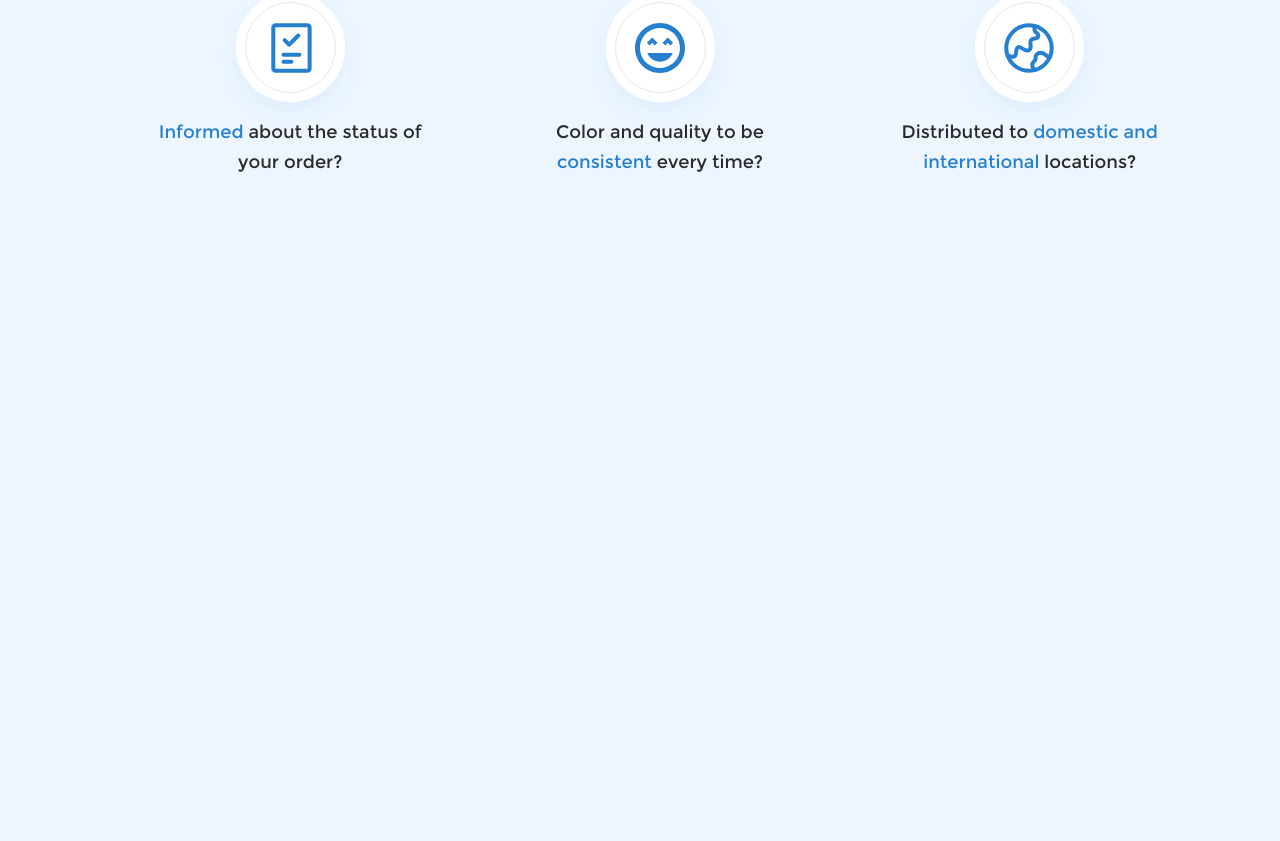
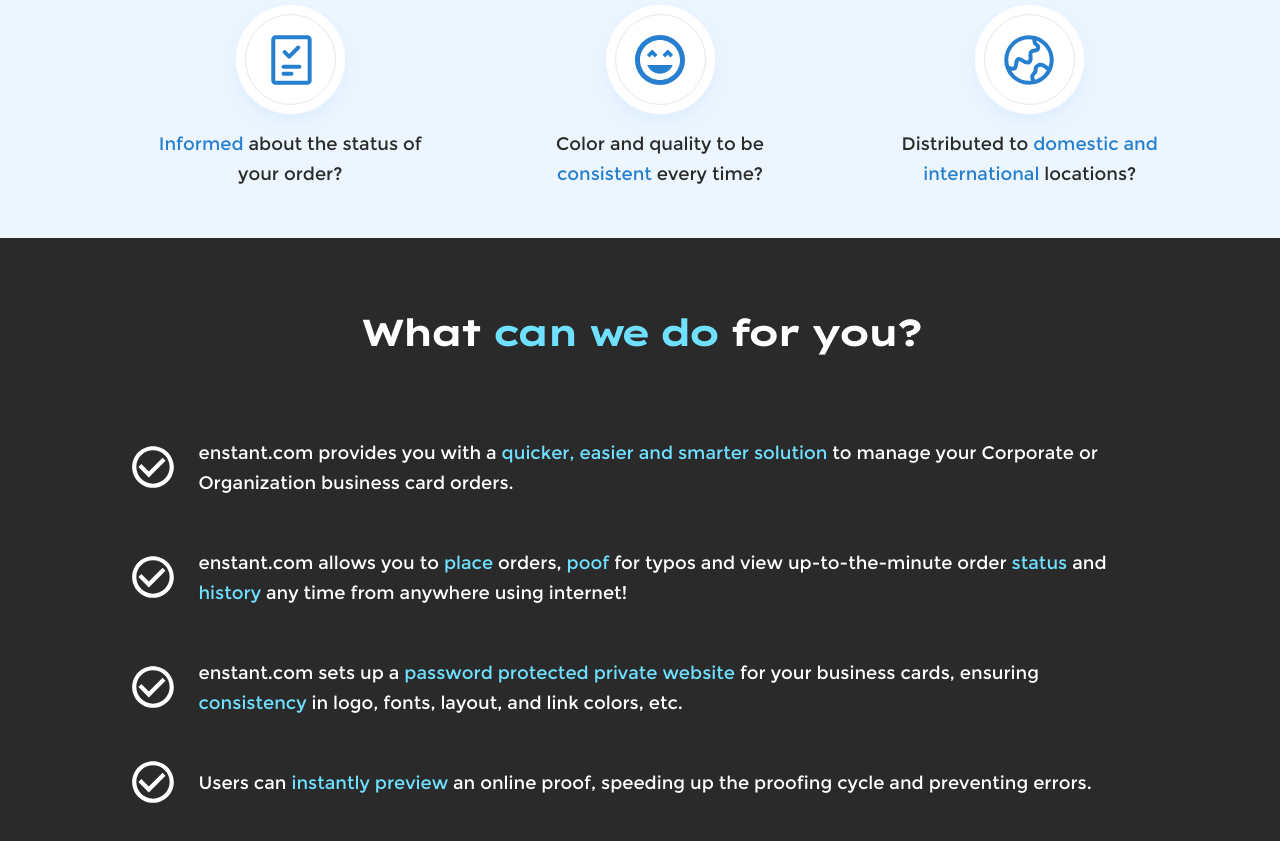
Before and after one commit to erik-ksth/enstant, a React (Create React App) app: page / in a window 1280 px wide. Shown: the part 1625-2466 px from the top of the page. Before the commit the page ends 1851 px from the top, so only its background shows below. Built offline with nearby package versions, Linux system fonts and the light colour scheme.

Commit message:
feat: what can we do for you session

```diff
--- /dev/null
+++ b/src/components/modules/HomePage/WhatCanWeDoSession/index.js
@@ -0,0 +1,75 @@
+import CheckCircleOutlineIcon from '@mui/icons-material/CheckCircleOutline';
+import React from "react";
+
+function WhatCanWeDo() {
+    return (
+        <div style={parentContainer}>
+            <h2 className="contrastText">What <span className="contrastBold">can we do</span> for you?</h2>
+
+            <ul style={listContainer}>
+
+                <li style={list}>
+                    <CheckCircleOutlineIcon style={checkedIcon}/>
+                    <p className='contrastText'>enstant.com provides you with a
+                        <span className='contrastBold'> quicker, easier and smarter solution </span>
+                        to manage your Corporate or Organization business card orders.
+                    </p>
+                </li>
+
+                <li style={list}>
+                    <CheckCircleOutlineIcon style={checkedIcon}/>
+                    <p className='contrastText'>enstant.com allows you to
+                        <span className='contrastBold'> place </span> orders,
+                        <span className='contrastBold'> poof </span>
+                        for typos and view up-to-the-minute order
+                        <span className='contrastBold'> status </span> and
+                        <span className='contrastBold'> history </span>
+                        any time from anywhere using internet!
+                    </p>
+                </li>
+
+                <li style={list}>
+                    <CheckCircleOutlineIcon style={checkedIcon}/>
+                    <p className='contrastText'>enstant.com sets up a
+                        <span className='contrastBold'> password protected private website </span>
+                        for your business cards, ensuring
+                        <span className='contrastBold'> consistency </span>
+                        in logo, fonts, layout, and link colors, etc.
+                    </p>
+                </li>
+
+                <li style={list}>
+                    <CheckCircleOutlineIcon style={checkedIcon}/>
+                    <p className='contrastText'>Users can
+                        <span className='contrastBold'> instantly preview </span>
+                        an online proof, speeding up the proofing cycle and preventing errors.
+                    </p>
+                </li>
+
+            </ul>
+        </div>
+    )
+}
+export default WhatCanWeDo
+
+const parentContainer = {
+    width: '100%',
+    backgroundColor: `var(--text-color)`,
+    padding: '3% 0'
+}
+
+const checkedIcon = {
+    color: 'white',
+    fontSize: '2em',
+}
+
+const listContainer = {
+    padding: ' 02%10%'
+}
+
+const list = {
+    display: 'flex',
+    flexDirection: 'row',
+    alignItems: 'center',
+    columnGap: '2%'
+}
--- a/src/index.css
+++ b/src/index.css
@@ -65,3 +65,11 @@
 .bold {
   color: var(--primary-blue);
 }
+
+.contrastText {
+  color: white;
+}
+
+.contrastBold {
+  color: var(--secondary-blue);
+}
--- a/src/pages/index.js
+++ b/src/pages/index.js
@@ -4,15 +4,15 @@
 import Navbar from '../components/modules/PageLayout/submodules/AppHeader/index'
 import HeroSection from '../components/modules/HomePage/HeroSection'
 import WhatDoYouWant from '../components/modules/HomePage/WhatDoYouWantSection'
+import WhatCanWeDo from '../components/modules/HomePage/WhatCanWeDoSession'
 
 function Home() {
   return (
      <body>
-          <Container maxWidth="2000px">
-               <Navbar/>
-               <HeroSection/>
-               <WhatDoYouWant/>
-          </Container>
+          <Navbar/>
+          <HeroSection/>
+          <WhatDoYouWant/>
+          <WhatCanWeDo/>
      </body>
   );
 }
```
